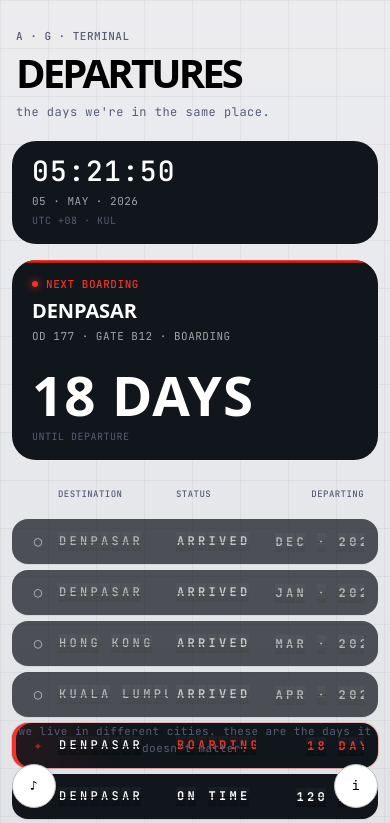
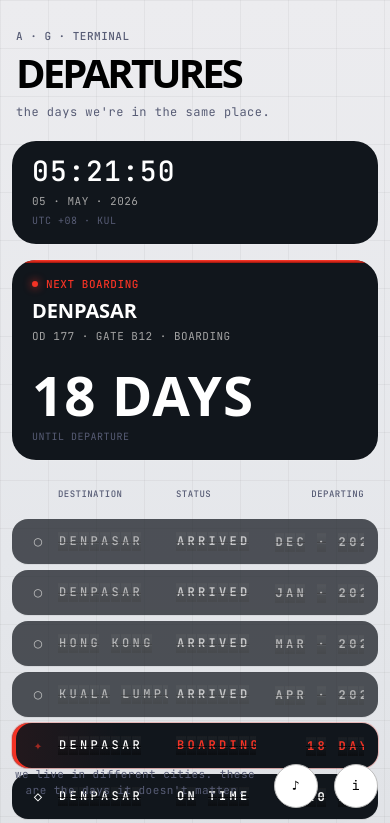
Before and after one commit to c0rdial/solari-board, a React (Vite) app: page / in a window 390 px wide. Shown: the top 823 px of the page. Built offline with nearby package versions, Linux system fonts and the light colour scheme; a web font is replaced by a local one.

Commit message:
Revert "Center footer message regardless of button width"
This reverts commit 1dfa2be445abf1f1f0e1430b34f7aa750ea00b19.

```diff
--- a/src/styles/globals.css
+++ b/src/styles/globals.css
@@ -417,27 +417,23 @@ body::before {
   bottom: 24px;
   left: 0;
   right: 0;
-  /* Equal 1fr tracks on either side guarantee the auto middle track is
-     viewport-centered, so the message stays put when the sound button
-     toggles between ♪ and ♪̸ (different glyph widths). */
-  display: grid;
-  grid-template-columns: 1fr auto 1fr;
+  display: flex;
+  justify-content: space-between;
   align-items: center;
   padding: 0 32px;
   z-index: 50;
   gap: 16px;
 }
 
-.footer > :first-child  { justify-self: start; }
-.footer > :last-child   { justify-self: end; }
-
 .footer-msg {
   font-family: var(--font-mono);
   font-size: 11px;
   color: var(--color-slate);
   letter-spacing: 0.042em;
+  flex: 1;
   text-align: center;
   max-width: 600px;
+  margin: 0 auto;
 }
 
 /* Pill button per DESIGN.md — black-on-canvas ghost, hover lifts to display dark. */
@@ -582,13 +578,6 @@ body::before {
   .btn { min-width: 44px; height: 44px; }
   .info-card .close { padding: 12px 22px; font-size: 12px; }
 
-  /* Mobile stacks the message above the buttons. Footer-msg explicitly
-     spans row 1 across both columns; buttons auto-flow into row 2. */
-  .footer {
-    grid-template-columns: 1fr 1fr;
-    grid-template-rows: auto auto;
-    padding: 12px;
-    row-gap: 8px;
-  }
-  .footer-msg { font-size: 11px; grid-column: 1 / -1; grid-row: 1; }
+  .footer { padding: 12px; flex-wrap: wrap; }
+  .footer-msg { font-size: 11px; order: -1; width: 100%; margin-bottom: 8px; }
 }
```
